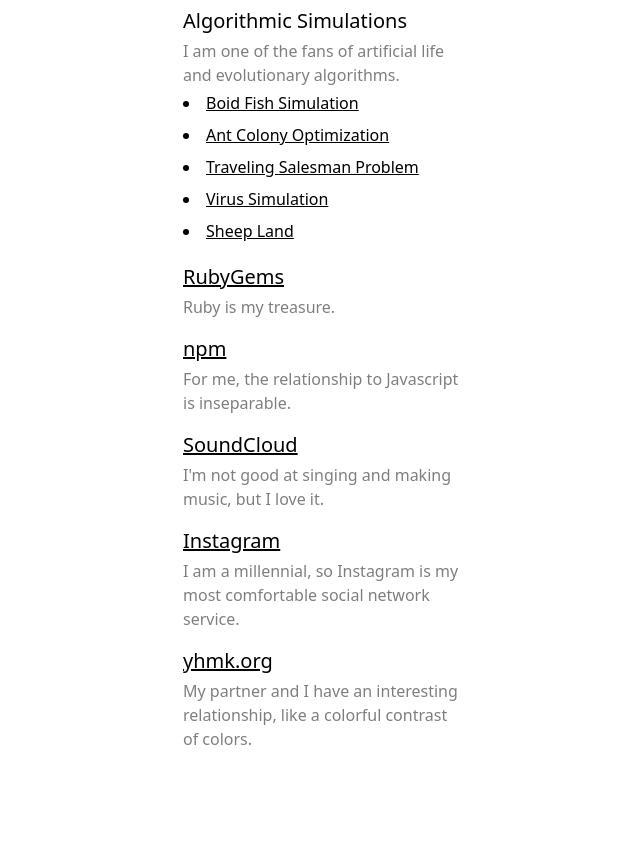
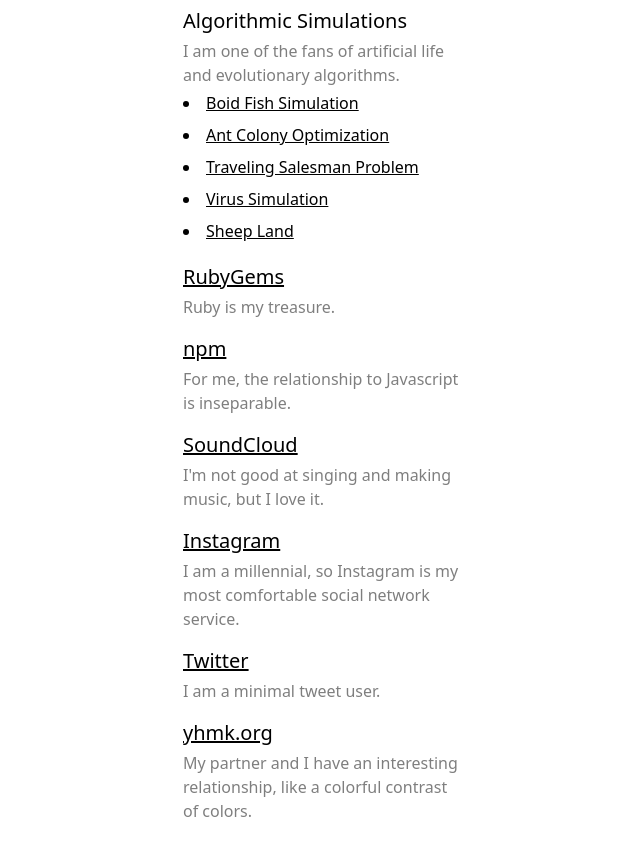
Before and after one commit to kawakamimoeki/website-2021, a website built with Vite: page index.html in a window 1280 px wide. Shown: the part 885-1740 px from the top of the page, without its empty margins (317-957 px from the left). Before the commit the page ends 1668 px from the top, so only its background shows below. Built offline with nearby package versions, Linux system fonts and the light colour scheme.

Commit message:
add twitter

```diff
--- a/index.html
+++ b/index.html
@@ -128,6 +128,14 @@
   </div>
   <div class="mb-3">
     <h2 class="text-xl py-1">
+      <a href="https://twitter.com/moekidev" target="_blank" rel="noopener" class="underline">
+        Twitter
+      </a>
+    </h2>
+    <p class="opacity-50">I am a minimal tweet user.</p>
+  </div>
+  <div class="mb-3">
+    <h2 class="text-xl py-1">
       <a href="https://yhmk.org" target="_blank" rel="noopener" class="underline">
         yhmk.org
       </a>
```
